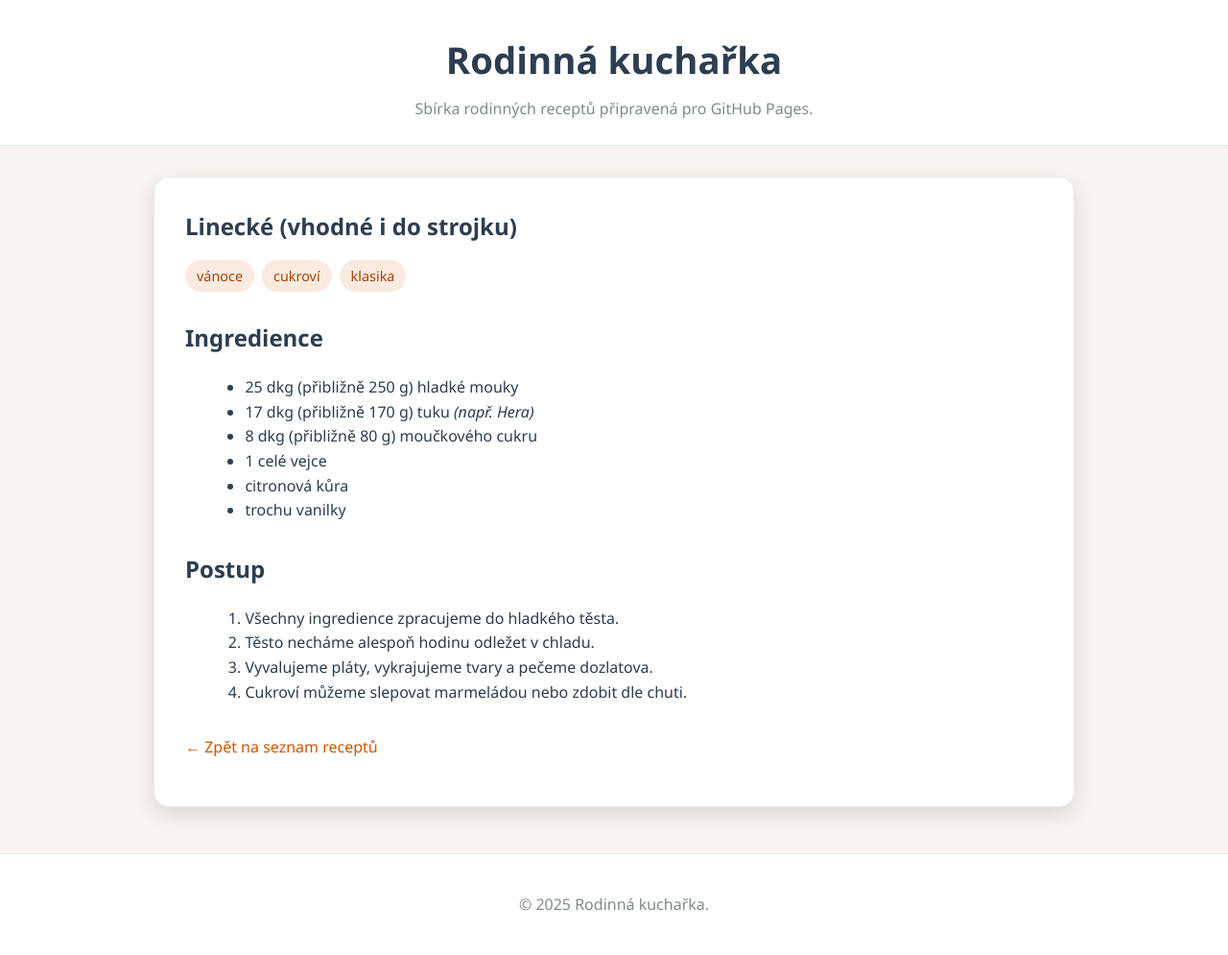
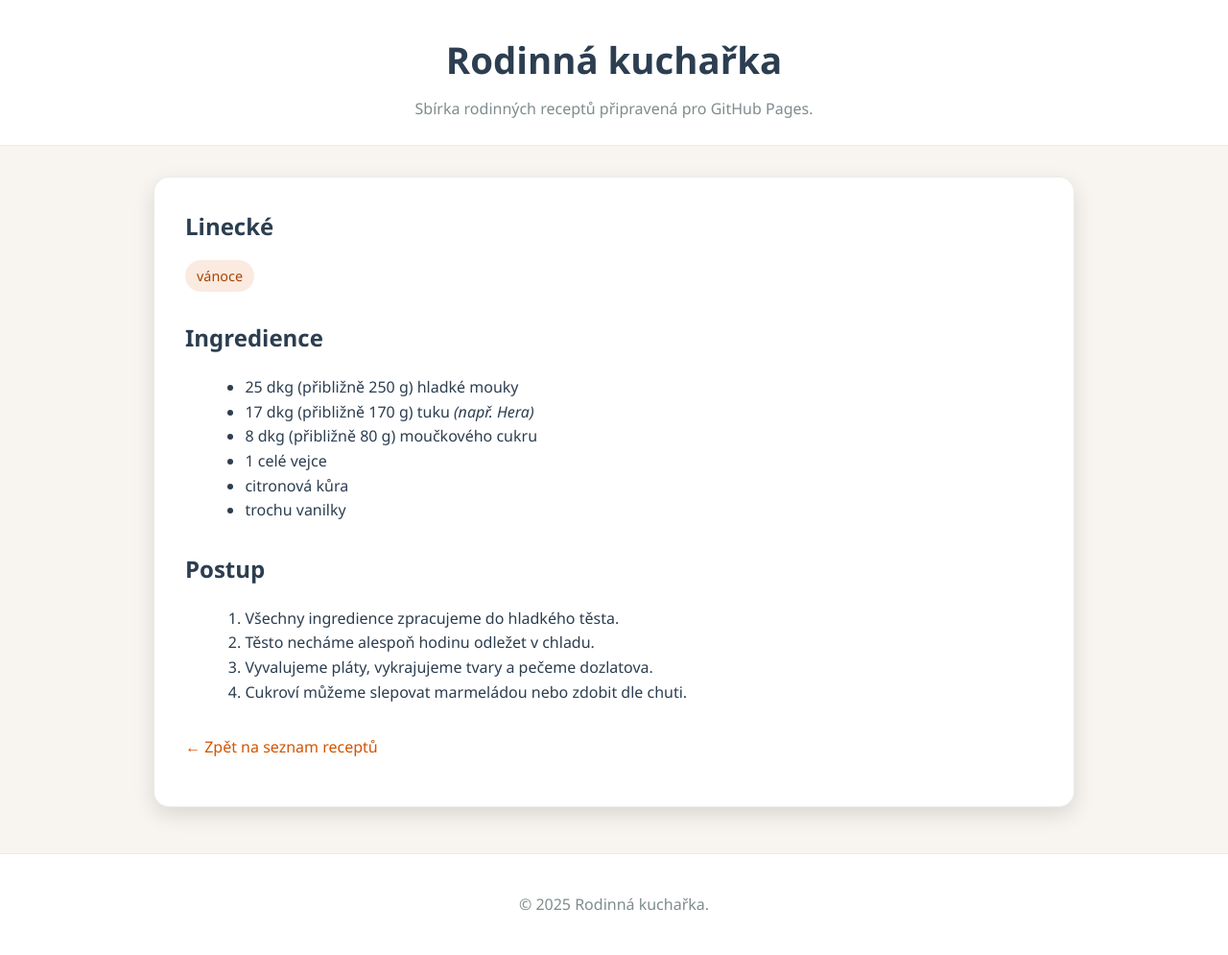
Before and after one commit to lamanchy/cookbook, a Jekyll site: the page built from _recipes/linecke.md, in a window 1280 px wide. Shown: the whole page at 96% size. Built offline with Jekyll 4.4.1, drawn with Linux system fonts in a browser that asks for light colours.

Commit message:
Update linecke.md

```diff
--- a/_recipes/linecke.md
+++ b/_recipes/linecke.md
@@ -1,9 +1,7 @@
 ---
-title: "Linecké (vhodné i do strojku)"
+title: "Linecké"
 tags:
   - vánoce
-  - cukroví
-  - klasika
 ---
 
 ## Ingredience
```
